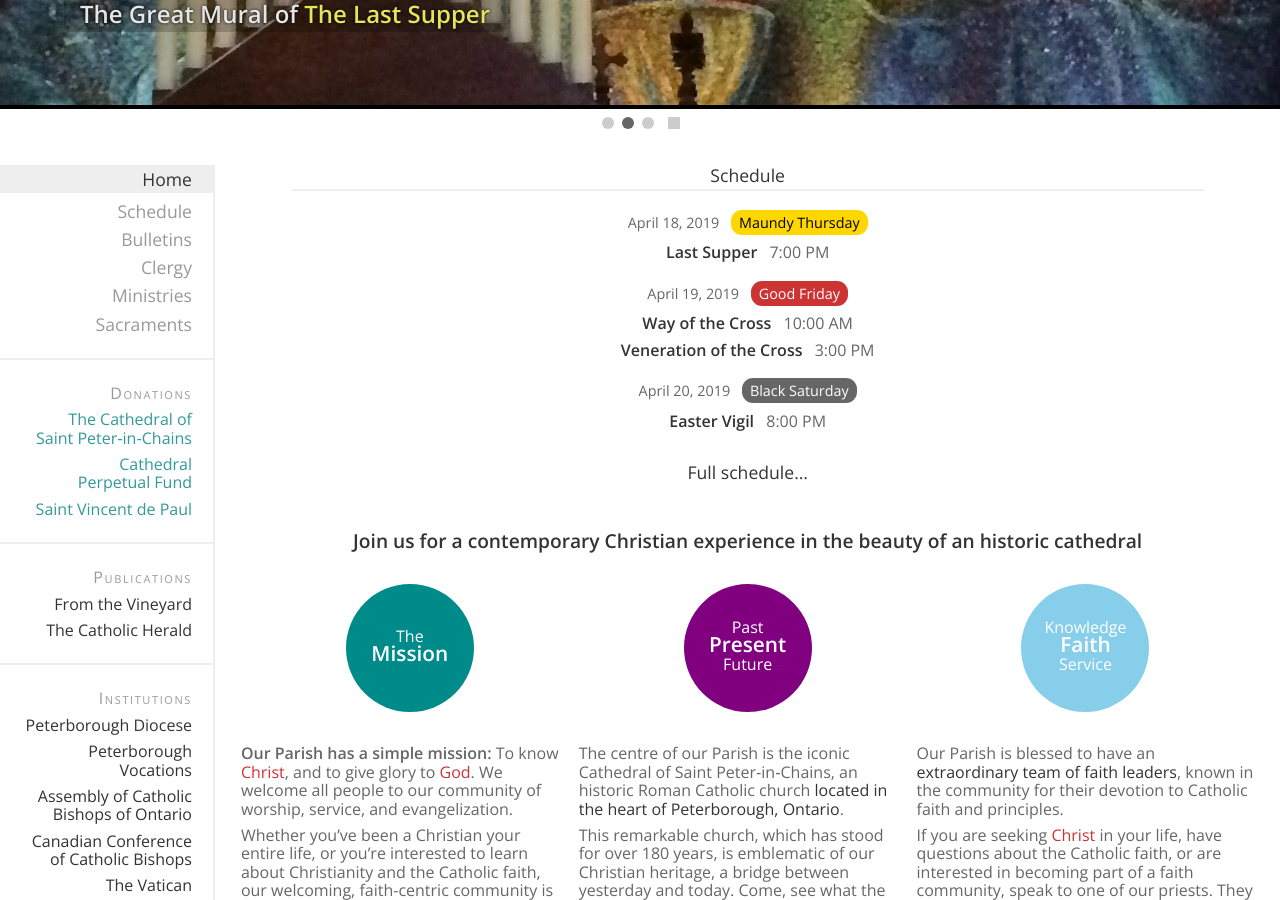
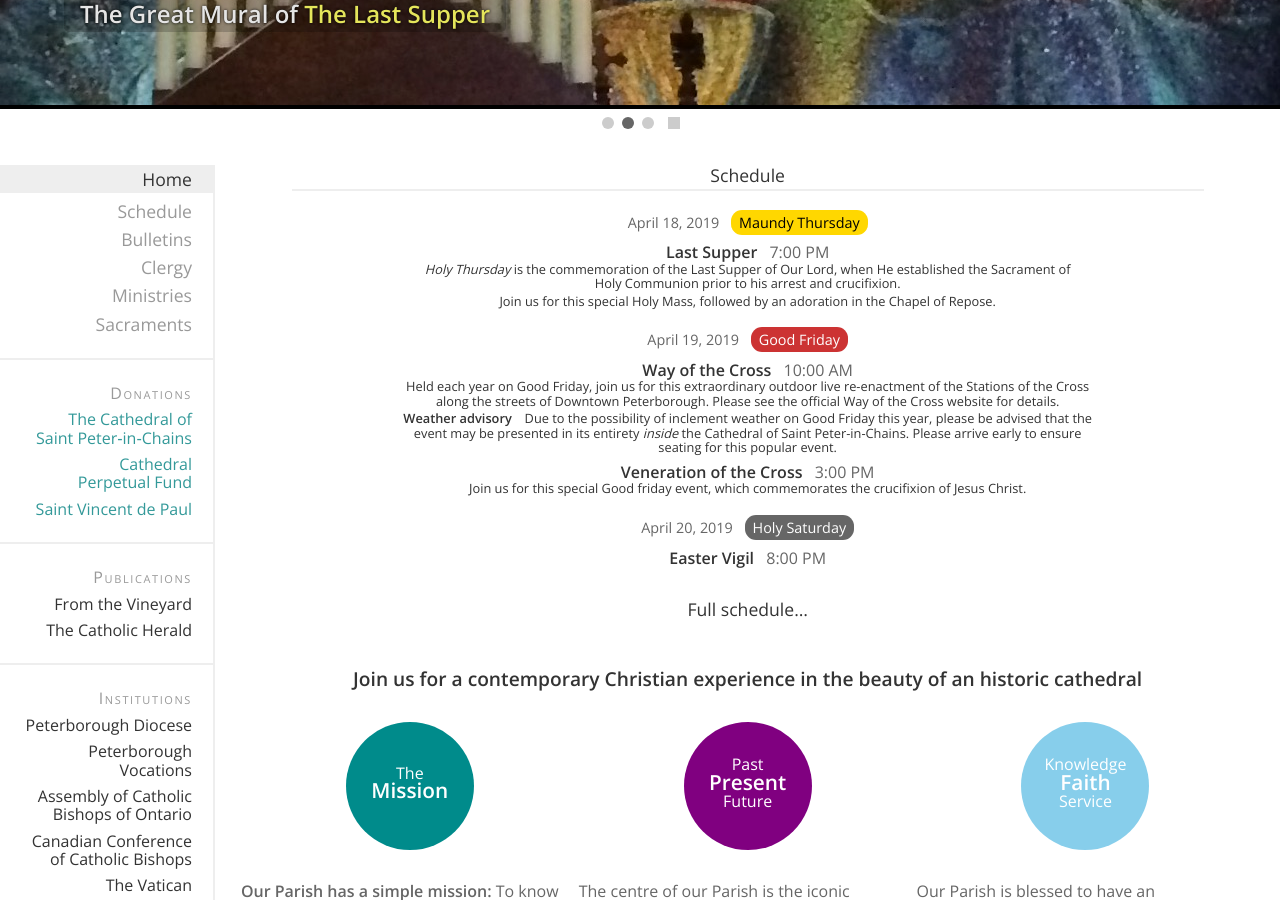
Before and after one commit to stpeterinchains/stpeterinchains.github.io, a Jekyll site: the page built from index.html, in a window 1280 px wide and 900 px high, scrolled down 789 px. Built offline with Jekyll 4.4.1, drawn with Linux system fonts in a browser that asks for light colours; nearby versions of some CDN libraries.

Commit message:
Added descriptive text for events on Holy Thursday and Good Friday

```diff
--- a/_data/schedule.yml
+++ b/_data/schedule.yml
@@ -140,7 +140,7 @@ celebration:
     color: white
     bgcolor: "#c33"
   black_saturday: &black_saturday
-    title: Black Saturday
+    title: Holy Saturday
     color: white
     bgcolor: "#666"
   easter_sunday: &easter_sunday
@@ -275,6 +275,13 @@ calendar:
     exclusions: [ weekday_mass ]
     specials:
       - title: Last Supper
+        descriptive: |
+          *Holy Thursday* is the commemoration of the Last&nbsp;Supper of
+          Our&nbsp;Lord, when He established the Sacrament of
+          Holy&nbsp;Communion prior to his arrest and&nbsp;crucifixion.
+
+          Join us for this special Holy&nbsp;Mass, followed by an
+          adoration in the Chapel&nbsp;of&nbsp;Repose.
         time: 7:00 PM
         ordinal: "1900"
   - date: 2019-04-19
@@ -284,9 +291,24 @@ calendar:
     exclusions: [ weekday_mass, sacrament_reconciliation_friday, exposition_blessed_sacrament_friday ]
     specials:
       - title: Way of the Cross
+        descriptive: |
+          Held each year on Good Friday, join us for this extraordinary outdoor
+          live re-enactment of the Stations&nbsp;of&nbsp;the&nbsp;Cross along
+          the streets of Downtown&nbsp;Peterborough. Please see the
+          official [Way&nbsp;of&nbsp;the&nbsp;Cross](https://wotc.ca/) website
+          for details.
+
+          **Weather advisory**&#x2003;Due to the possibility of inclement
+          weather on Good Friday this year, please be advised that the event
+          may be presented in its entirety *inside* the
+          Cathedral&nbsp;of Saint&nbsp;Peter-in-Chains.
+          Please arrive early to ensure seating for this popular&nbsp;event.
         time: 10:00 AM
         ordinal: "1000"
       - title: Veneration of the Cross
+        descriptive: >
+          Join us for this special Good friday event, which commemorates the
+          crucifixion of Jesus&nbsp;Christ.
         time: 3:00 PM
         ordinal: "1500"
   - date: 2019-04-20
```
